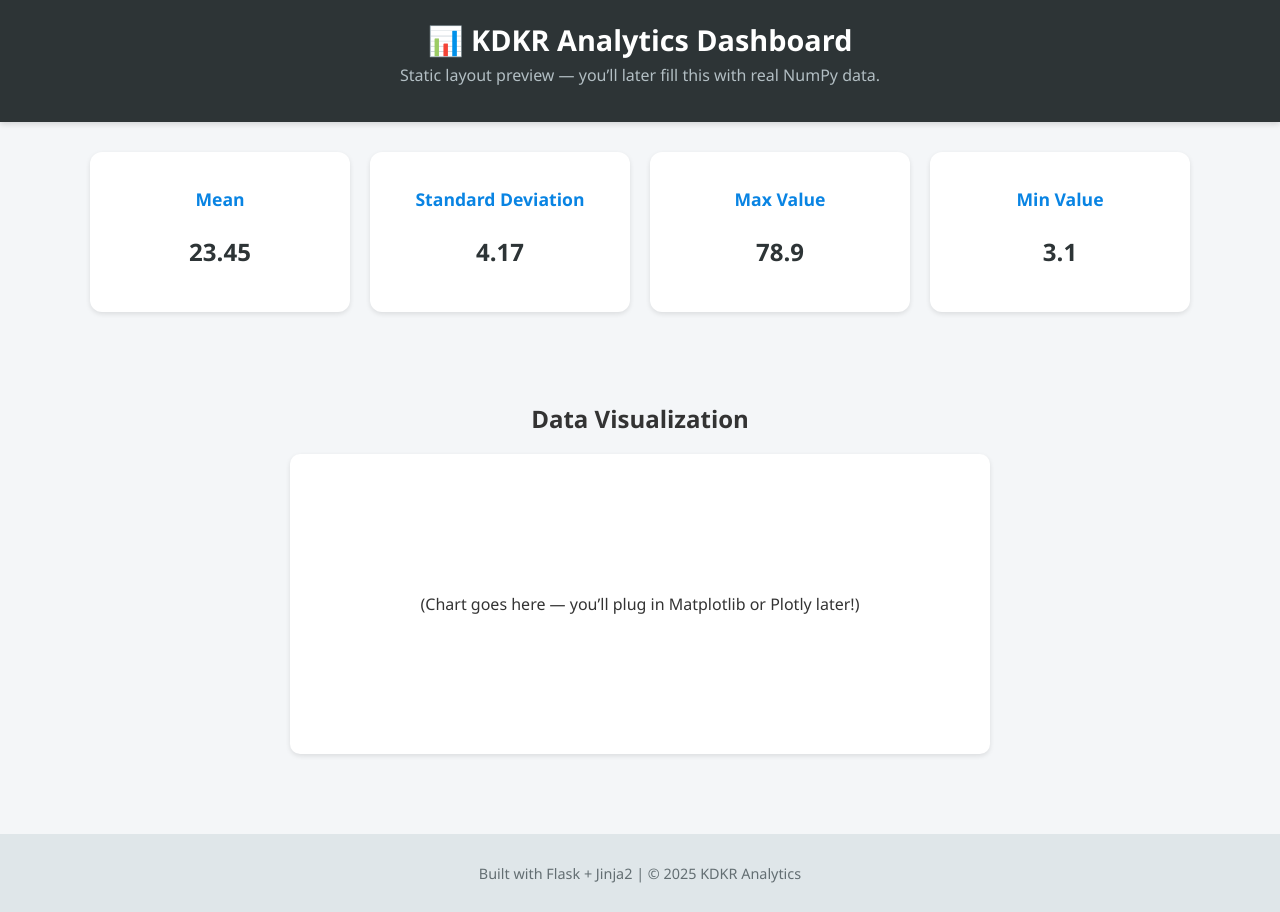
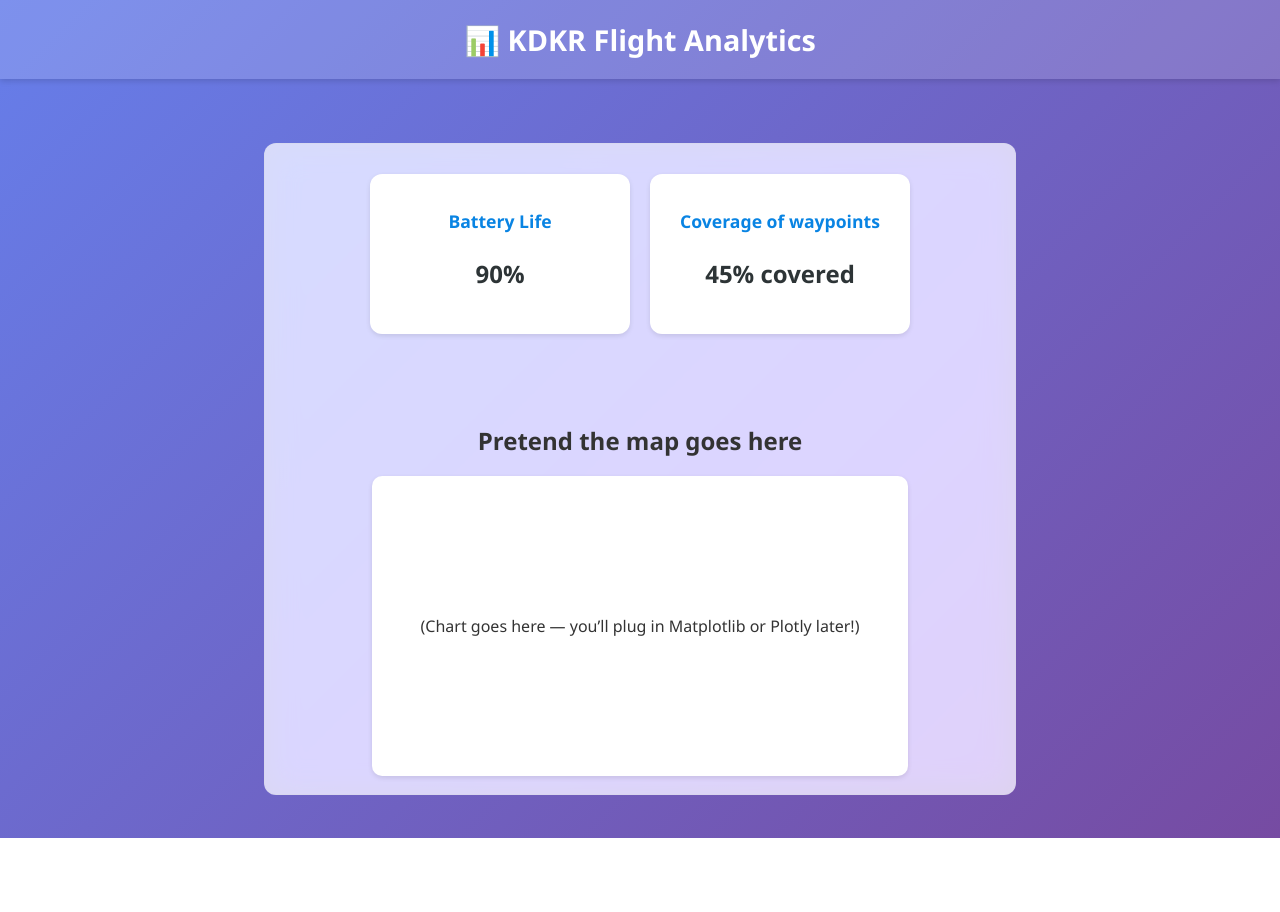
Before and after one commit to Diego5936/KDKR, a Flask app: page / in a window 1280 px wide. After the commit the page ends 838 px from the top, so only its background shows below. Run offline with Flask 3, Linux system fonts and the light colour scheme.

Commit message:
made changes to css and frontend

```diff
--- a/frontend/static/style.css
+++ b/frontend/static/style.css
@@ -1,15 +1,18 @@
 body {
   font-family: "Segoe UI", Arial, sans-serif;
-  background-color: #f4f6f8;
+  background: linear-gradient(135deg, #667eea, #764ba2);
+  min-height: 100vh;
   margin: 0;
+  margin-bottom: 3%;
   padding: 0;
   color: #333;
 }
 
 header {
-  background-color: #2d3436;
+  background-color: rgba(255, 255, 255, 0.15);
   color: white;
   padding: 20px 0;
+  margin-bottom: 5%;
   text-align: center;
   box-shadow: 0 2px 6px rgba(0,0,0,0.15);
 }
@@ -75,12 +78,17 @@ header p {
   align-items: center;
   box-shadow: 0 2px 5px rgba(0,0,0,0.1);
 }
+.middle-container {
+    backdrop-filter: blur(16px) saturate(180%);
+    -webkit-backdrop-filter: blur(16px) saturate(180%);
+    background-color: rgba(255, 255, 255, 0.75);
+    border-radius: 12px;
+    border: 1px solid rgba(209, 213, 219, 0.3);
+    height: 650px;
+    width: 750px;
+    overflow: hidden;
+    margin: auto;
+    flex: fit-content;
 
-footer {
-  text-align: center;
-  padding: 15px;
-  font-size: 0.9rem;
-  color: #636e72;
-  background: #dfe6e9;
-  margin-top: 40px;
+
 }
--- a/frontend/templates/index.html
+++ b/frontend/templates/index.html
@@ -9,42 +9,32 @@
 <body>
   <!-- Header -->
   <header>
-    <h1>📊 KDKR Analytics Dashboard</h1>
-    <p>Static layout preview — you’ll later fill this with real NumPy data.</p>
+    <h1>📊 KDKR Flight Analytics </h1>
   </header>
+
+ <div class="middle-container">
 
   <!-- Summary cards -->
   <section class="cards">
     <div class="card">
-      <h2>Mean</h2>
-      <p>23.45</p>
+      <h2>Battery Life</h2>
+      <p>90%</p>
     </div>
     <div class="card">
-      <h2>Standard Deviation</h2>
-      <p>4.17</p>
-    </div>
-    <div class="card">
-      <h2>Max Value</h2>
-      <p>78.9</p>
-    </div>
-    <div class="card">
-      <h2>Min Value</h2>
-      <p>3.1</p>
+      <h2>Coverage of waypoints</h2>
+      <p>45% covered</p>
     </div>
   </section>
 
+
   <!-- Chart placeholder -->
   <section class="chart">
-    <h2>Data Visualization</h2>
+    <h2>Pretend the map goes here</h2>
     <div class="chart-box">
       <p>(Chart goes here — you’ll plug in Matplotlib or Plotly later!)</p>
     </div>
   </section>
-
-  <!-- Footer -->
-  <footer>
-    <p>Built with Flask + Jinja2 | © 2025 KDKR Analytics</p>
-  </footer>
+     </div>
 
   <script src="{{ url_for('static', filename='script.js') }}"></script>
 </body>
```
